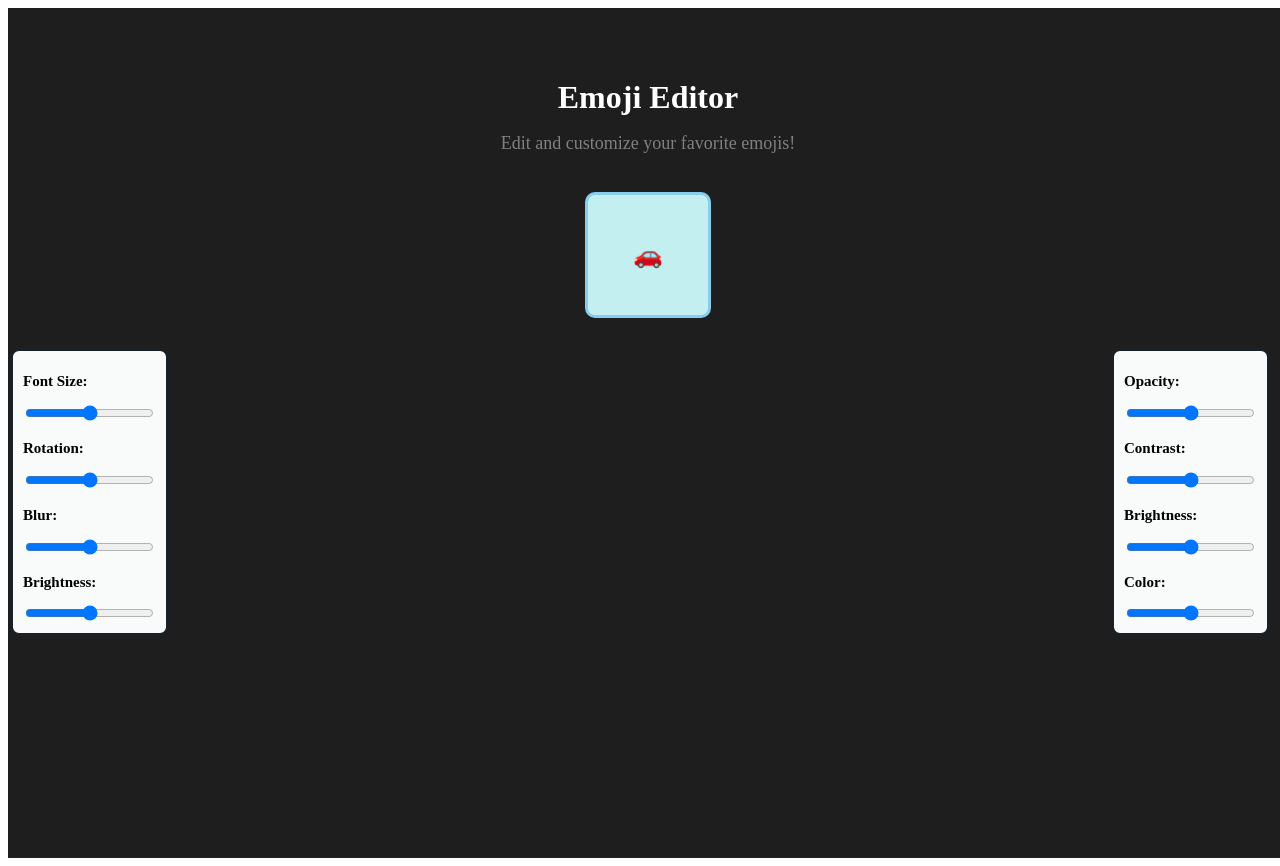
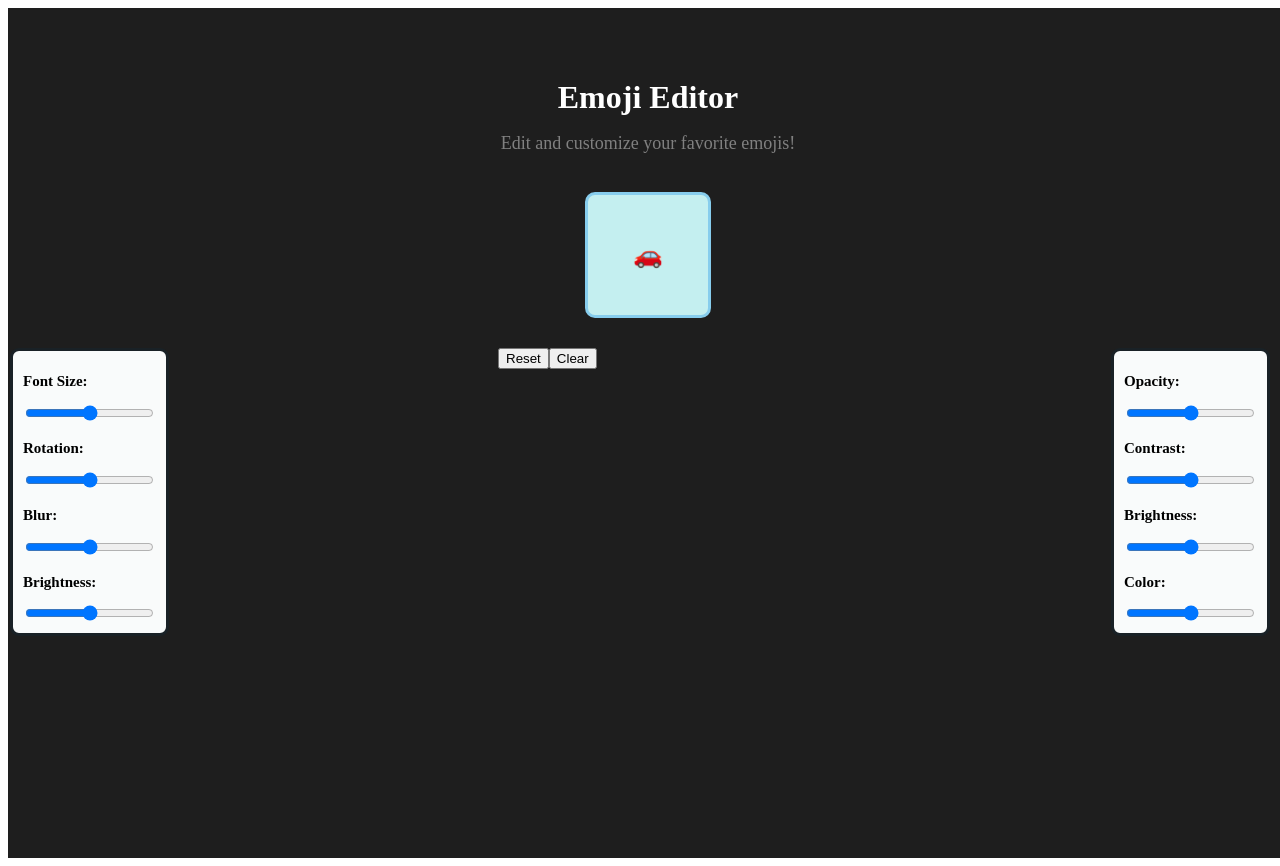
Before and after one commit to Shrilesh-Dhobale/Emoji-Editor, a React (Vite) app: page / in a window 1280 px wide. Built offline with nearby package versions, Linux system fonts and the light colour scheme.

Commit message:
Reset and clr btn added

```diff
--- a/src/views/Home/Home.css
+++ b/src/views/Home/Home.css
@@ -69,3 +69,4 @@
     gap: 5px;
     padding: 10px;
 }
+.
--- a/src/views/Home/Home.jsx
+++ b/src/views/Home/Home.jsx
@@ -26,7 +26,10 @@ function Home() {
           <Controls operation={"Brightness:"} />
           <Controls operation={"Color:"} />
         </div>
-
+        <div className='btns'>
+          <button className='reset-btn'>Reset</button>
+          <button className='clr-btn'>Clear</button>
+        </div>
       </div>
     </div>
   )
```
